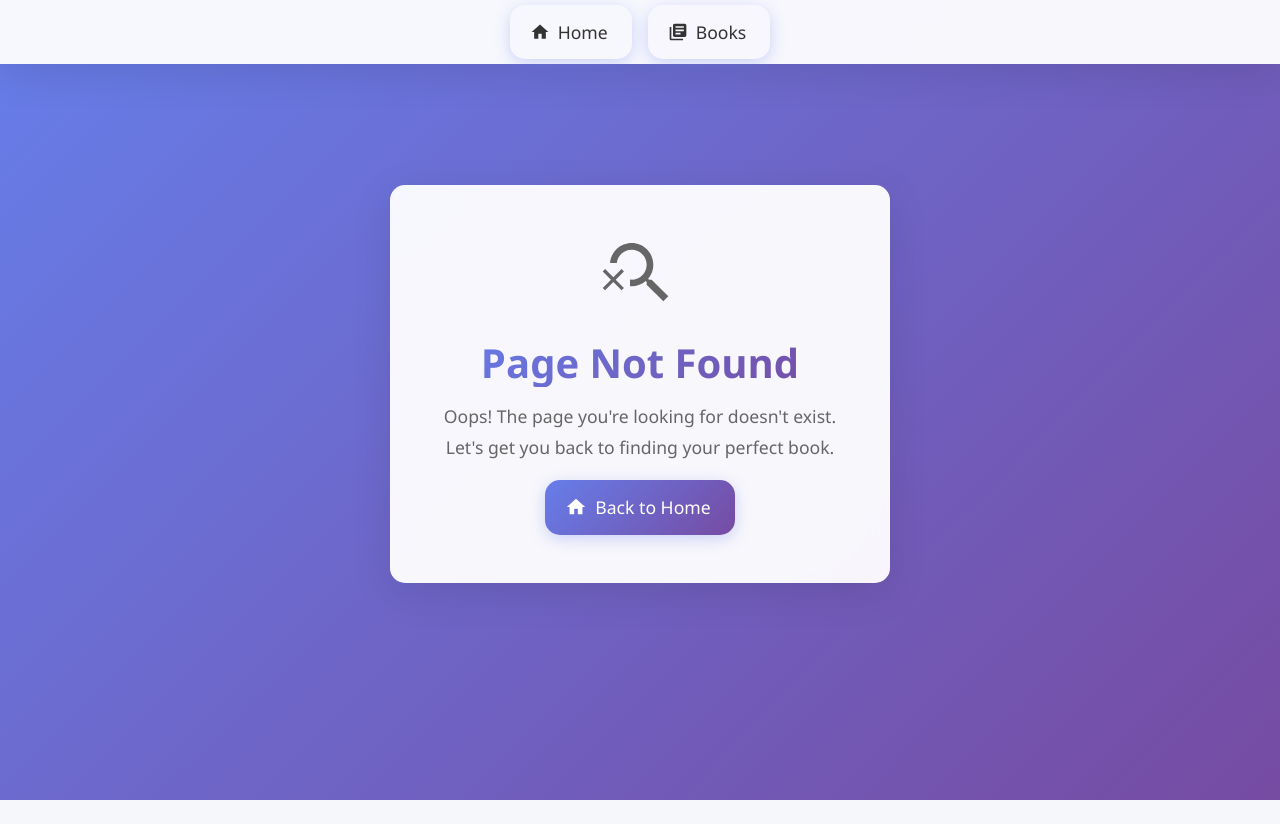
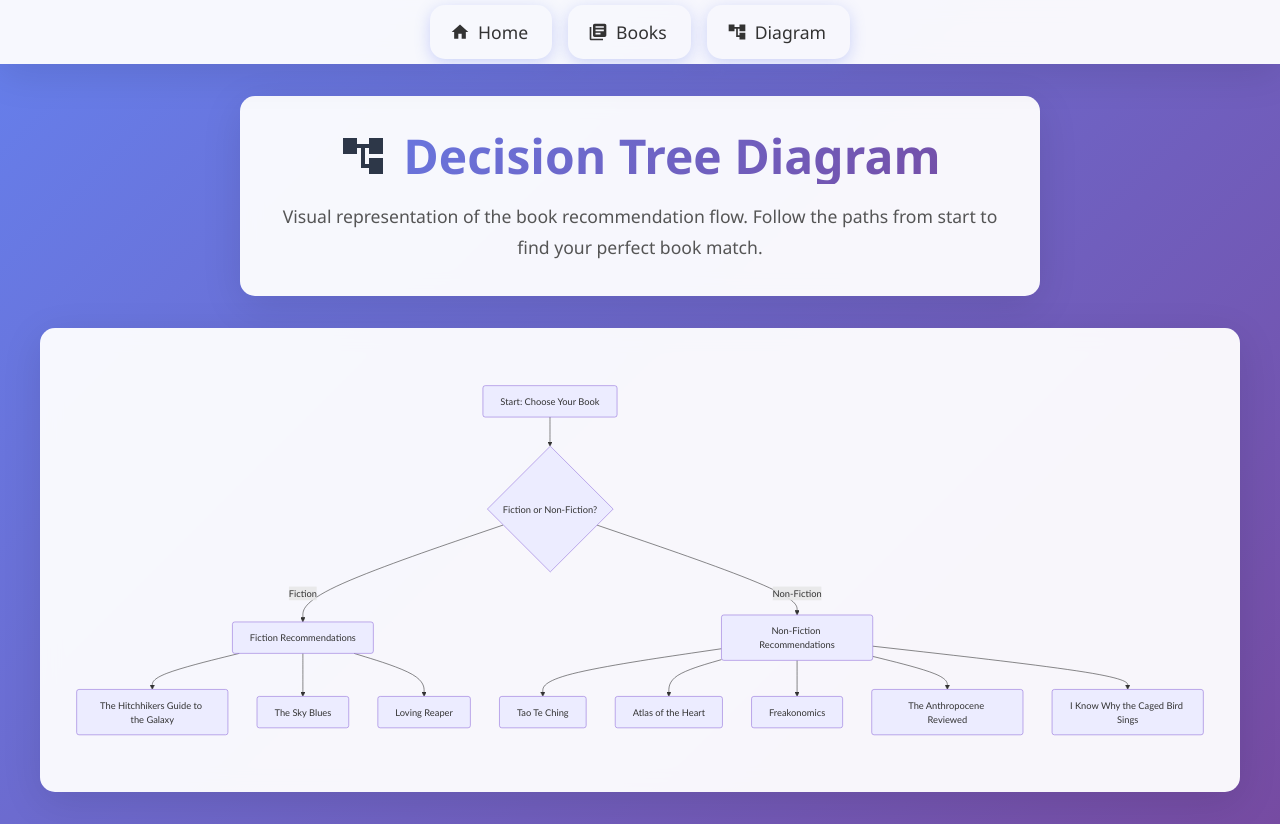
Before and after one commit to g-vega-cl/book-recs, a React (Vite) app: page /diagram in a window 1280 px wide. Before the commit this address had no page. Before the commit the page ends 800 px from the top, so only its background shows below. Built offline with nearby package versions, Linux system fonts and the light colour scheme.

Commit message:
Add DiagramPage component and integrate mermaid for decision tree visualization; update App and Appbar for navigation; add new styles and dependencies.

```diff
--- a/package.json
+++ b/package.json
@@ -14,6 +14,7 @@
     "@emotion/styled": "^11.14.1",
     "@mui/icons-material": "^7.2.0",
     "@mui/material": "^7.2.0",
+    "mermaid": "^11.9.0",
     "react": "^19.1.0",
     "react-dom": "^19.1.0",
     "react-router-dom": "^7.7.1"
--- a/src/App.tsx
+++ b/src/App.tsx
@@ -3,6 +3,7 @@ import { ThemeProvider, CssBaseline } from '@mui/material';
 import { theme } from './styles/shared/theme';
 import HomePage from './pages/Home/HomePage';
 import BooksPage from './pages/Books/BooksPage';
+import DiagramPage from './pages/Diagram/DiagramPage';
 import NotFoundPage from './pages/NotFound/NotFoundPage';
 import Appbar from './components/shared/Appbar';
 import './styles/shared/global.css';
@@ -13,10 +14,10 @@ function App() {
       <CssBaseline />
       <BrowserRouter>
         <Appbar />
-
         <Routes>
           <Route path="/" element={<HomePage />} />
           <Route path="/books" element={<BooksPage />} />
+          <Route path="/diagram" element={<DiagramPage />} />
           <Route path="*" element={<NotFoundPage />} />
         </Routes>
       </BrowserRouter>
--- a/src/components/shared/Appbar.tsx
+++ b/src/components/shared/Appbar.tsx
@@ -1,6 +1,6 @@
 import { Link } from 'react-router-dom';
 import { AppBar, Toolbar, Button, Box } from '@mui/material';
-import { Home, LibraryBooks } from '@mui/icons-material';
+import { Home, LibraryBooks, AccountTree } from '@mui/icons-material';
 
 function Appbar() {
   return (
@@ -23,6 +23,14 @@ function Appbar() {
           >
             Books
           </Button>
+          <Button
+            component={Link}
+            to="/diagram"
+            startIcon={<AccountTree />}
+            sx={{ color: 'text.primary' }}
+          >
+            Diagram
+          </Button>
         </Box>
       </Toolbar>
     </AppBar>
--- /dev/null
+++ b/src/pages/Diagram/DiagramPage.css
@@ -0,0 +1,92 @@
+.diagram-page {
+  min-height: calc(100vh - 64px);
+  padding: 2rem;
+  background: linear-gradient(135deg, #667eea 0%, #764ba2 100%);
+  display: flex;
+  flex-direction: column;
+  align-items: center;
+  gap: 2rem;
+}
+
+.diagram-header {
+  text-align: center;
+  padding: 2rem;
+  background: rgba(255, 255, 255, 0.95);
+  backdrop-filter: blur(10px);
+  border-radius: 16px;
+  max-width: 800px;
+  width: 100%;
+}
+
+.diagram-title {
+  font-size: 3rem;
+  font-weight: 700;
+  color: #2d3748;
+  display: flex;
+  align-items: center;
+  justify-content: center;
+  margin-bottom: 1rem;
+}
+
+.diagram-description {
+  font-size: 1.2rem;
+  color: #4a5568;
+  line-height: 1.6;
+}
+
+.diagram-container {
+  width: 100%;
+  max-width: 1200px;
+  padding: 2rem;
+  background: rgba(255, 255, 255, 0.98);
+  border-radius: 16px;
+  overflow-x: auto;
+}
+
+.mermaid-diagram {
+  width: 100%;
+  display: flex;
+  justify-content: center;
+  align-items: center;
+  min-height: 400px;
+}
+
+.mermaid-diagram svg {
+  max-width: 100%;
+  height: auto;
+}
+
+@keyframes fade-in {
+  from {
+    opacity: 0;
+    transform: translateY(20px);
+  }
+  to {
+    opacity: 1;
+    transform: translateY(0);
+  }
+}
+
+.fade-in {
+  animation: fade-in 0.6s ease-out;
+}
+
+@media (max-width: 768px) {
+  .diagram-page {
+    padding: 1rem;
+    gap: 1rem;
+  }
+
+  .diagram-title {
+    font-size: 2rem;
+  }
+
+  .diagram-description {
+    font-size: 1rem;
+  }
+
+  .diagram-header,
+  .diagram-container {
+    padding: 1.5rem;
+  }
+}
--- /dev/null
+++ b/src/pages/Diagram/DiagramPage.tsx
@@ -0,0 +1,194 @@
+import { useEffect, useRef } from 'react';
+import { Box, Typography, Paper } from '@mui/material';
+import { AccountTree } from '@mui/icons-material';
+import mermaid from 'mermaid';
+import './DiagramPage.css';
+
+export default function DiagramPage() {
+  const diagramRef = useRef<HTMLDivElement>(null);
+
+  useEffect(() => {
+    console.log('DiagramPage useEffect started');
+
+    // Initialize mermaid with settings that work
+    mermaid.initialize({
+      startOnLoad: false,
+      theme: 'default',
+      securityLevel: 'loose',
+      flowchart: {
+        useMaxWidth: true,
+        htmlLabels: true,
+        curve: 'basis'
+      }
+    });
+
+    const renderDiagram = async () => {
+      if (diagramRef.current) {
+        console.log('Starting full decision tree render...');
+
+        // Full decision tree matching the original design
+        const fullDecisionTree = `
+          flowchart TD
+            Start([Start]) --> MainQ{Fiction or Non-Fiction?}
+
+            %% Fiction Branch
+            MainQ -->|Fiction| FicQ{What kind of story?}
+            FicQ -->|Light-hearted| LightQ{Sci-fi or coming-of-age?}
+            FicQ -->|Visual storytelling| BookLR[Loving Reaper]
+
+            LightQ -->|Space adventure| BookHG[The Hitchhikers Guide to the Galaxy]
+            LightQ -->|Coming-of-age| BookSB[The Sky Blues]
+
+            %% Non-Fiction Branch
+            MainQ -->|Non-Fiction| NonFicQ{What interests you most?}
+
+            NonFicQ -->|Philosophy| PhilQ{Eastern, western, or modern ethics?}
+            NonFicQ -->|Language| LangQ{Emotions, concepts, or storytelling?}
+            NonFicQ -->|Essays| EssayQ{Life or economy?}
+            NonFicQ -->|How the World Works| WorldQ{Economics or power dynamics?}
+            NonFicQ -->|Memoir| BookCB[I Know Why the Caged Bird Sings]
+            NonFicQ -->|Business| BookPP[The Pumpkin Plan]
+
+            %% Philosophy Branch
+            PhilQ -->|Eastern| BookTC[Tao Te Ching]
+            PhilQ -->|Western| BookR[The Rebel]
+            PhilQ -->|Modern ethics| BookHP[How to Be Perfect]
+
+            %% Language Branch
+            LangQ -->|Emotions| BookAH[Atlas of the Heart]
+            LangQ -->|Concepts| BookDS[The Dictionary of Obscure Sorrows]
+            LangQ -->|Storytelling| BookSS[The Science of Storytelling]
+
+            %% Essays Branch
+            EssayQ -->|Life| BookAR[The Anthropocene Reviewed]
+            EssayQ -->|Economy| BookZ[Arguing with Zombies]
+
+            %% World Works Branch
+            WorldQ -->|Economics| EconQ{Hidden patterns or development?}
+            WorldQ -->|Power dynamics| PowerQ{Politics or global systems?}
+
+            EconQ -->|Hidden patterns| BookF[Freakonomics]
+            EconQ -->|Development| BookPr[The Prosperity Paradox]
+
+            PowerQ -->|Politics| BookDH[The Dictators Handbook]
+            PowerQ -->|Global systems| BookPW[Principles for Dealing with the Changing World Order]
+            PowerQ -->|Authoritarianism| BookDH[The Authoritarians]
+
+            %% Style definitions matching original
+            classDef bookNode fill:#4a9eff,stroke:#2d7dd2,stroke-width:2px,color:#fff
+            classDef questionNode fill:#ff9f40,stroke:#ff7700,stroke-width:2px,color:#fff
+            classDef startNode fill:#52c41a,stroke:#389e0d,stroke-width:2px,color:#fff
+
+            class BookHG,BookSB,BookLR,BookTC,BookR,BookHP,BookAH,BookDS,BookSS,BookAR,BookZ,BookF,BookPr,BookDH,BookPW,BookCB,BookPP bookNode
+            class MainQ,FicQ,LightQ,NonFicQ,PhilQ,LangQ,EssayQ,WorldQ,EconQ,PowerQ questionNode
+            class Start startNode
+        `;
+
+        try {
+          // Clear the container first
+          diagramRef.current.innerHTML = '';
+
+          // Create a unique ID for this render
+          const diagramId = `full-decision-tree-${Date.now()}`;
+
+          console.log('Rendering full decision tree...');
+          const { svg } = await mermaid.render(diagramId, fullDecisionTree.trim());
+          console.log('Rendered SVG length:', svg.length);
+
+          // Check if rendering was successful
+          if (svg && svg.length > 100 && !svg.includes('<g></g>')) {
+            diagramRef.current.innerHTML = svg;
+            console.log('Full decision tree rendered successfully!');
+
+            // Try to add styling after successful render
+            setTimeout(() => {
+              try {
+                console.log('Attempting to add custom styling...');
+                const styleSheet = document.createElement('style');
+                styleSheet.textContent = `
+                  .mermaid-diagram svg {
+                    max-width: 100% !important;
+                    height: auto !important;
+                  }
+                  /* Custom node styling to match original */
+                  .mermaid-diagram .node rect {
+                    rx: 4px !important;
+                    ry: 4px !important;
+                  }
+                `;
+                document.head.appendChild(styleSheet);
+              } catch (styleError) {
+                console.log('Styling failed, but diagram rendered:', styleError);
+              }
+            }, 100);
+
+          } else {
+            throw new Error('Empty or invalid SVG generated for full tree');
+          }
+
+        } catch (error) {
+          console.error('Full decision tree failed:', error);
+
+          // Fallback to our working simple version
+          console.log('Falling back to simple version...');
+          const simpleTree = `
+            flowchart TD
+              Start[Start: Choose Your Book] --> MainQ{Fiction or Non-Fiction?}
+              MainQ -->|Fiction| FicBooks[Fiction Recommendations]
+              MainQ -->|Non-Fiction| NonFicBooks[Non-Fiction Recommendations]
+
+              FicBooks --> BookHG[The Hitchhikers Guide to the Galaxy]
+              FicBooks --> BookSB[The Sky Blues]
+              FicBooks --> BookLR[Loving Reaper]
+
+              NonFicBooks --> BookTC[Tao Te Ching]
+              NonFicBooks --> BookAH[Atlas of the Heart]
+              NonFicBooks --> BookF[Freakonomics]
+              NonFicBooks --> BookAR[The Anthropocene Reviewed]
+              NonFicBooks --> BookCB[I Know Why the Caged Bird Sings]
+          `;
+
+          try {
+            const { svg: fallbackSvg } = await mermaid.render('fallback-tree', simpleTree.trim());
+            if (fallbackSvg && !fallbackSvg.includes('<g></g>')) {
+              diagramRef.current.innerHTML = fallbackSvg;
+              console.log('Fallback diagram rendered successfully');
+            } else {
+              throw new Error('Fallback also failed');
+            }
+          } catch (fallbackError) {
+            console.error('Both attempts failed:', fallbackError);
+            diagramRef.current.innerHTML = `
+              <div style="text-align: center; padding: 2rem; color: #666;">
+                <p>Having trouble rendering the decision tree diagram.</p>
+                <p>The diagram structure is quite complex - try refreshing the page.</p>
+              </div>
+            `;
+          }
+        }
+      }
+    };
+
+    renderDiagram();
+  }, []);
+
+  return (
+    <Box className="diagram-page fade-in">
+      <Paper className="diagram-header" elevation={0}>
+        <Typography variant="h1" component="h1" className="diagram-title" gutterBottom>
+          <AccountTree sx={{ fontSize: 'inherit', mr: 2 }} />
+          Decision Tree Diagram
+        </Typography>
+        <Typography variant="body1" className="diagram-description">
+          Visual representation of the book recommendation flow. Follow the paths from start to find your perfect book match.
+        </Typography>
+      </Paper>
+
+      <Paper className="diagram-container" elevation={1}>
+        <div ref={diagramRef} className="mermaid-diagram">
+          <p style={{ textAlign: 'center', color: '#666' }}>Loading complete decision tree...</p>
+        </div>
+      </Paper>
+    </Box>
+  );
+}
```
Also changed, not shown: 2 other files (tests, documents, lock files or other folders).
